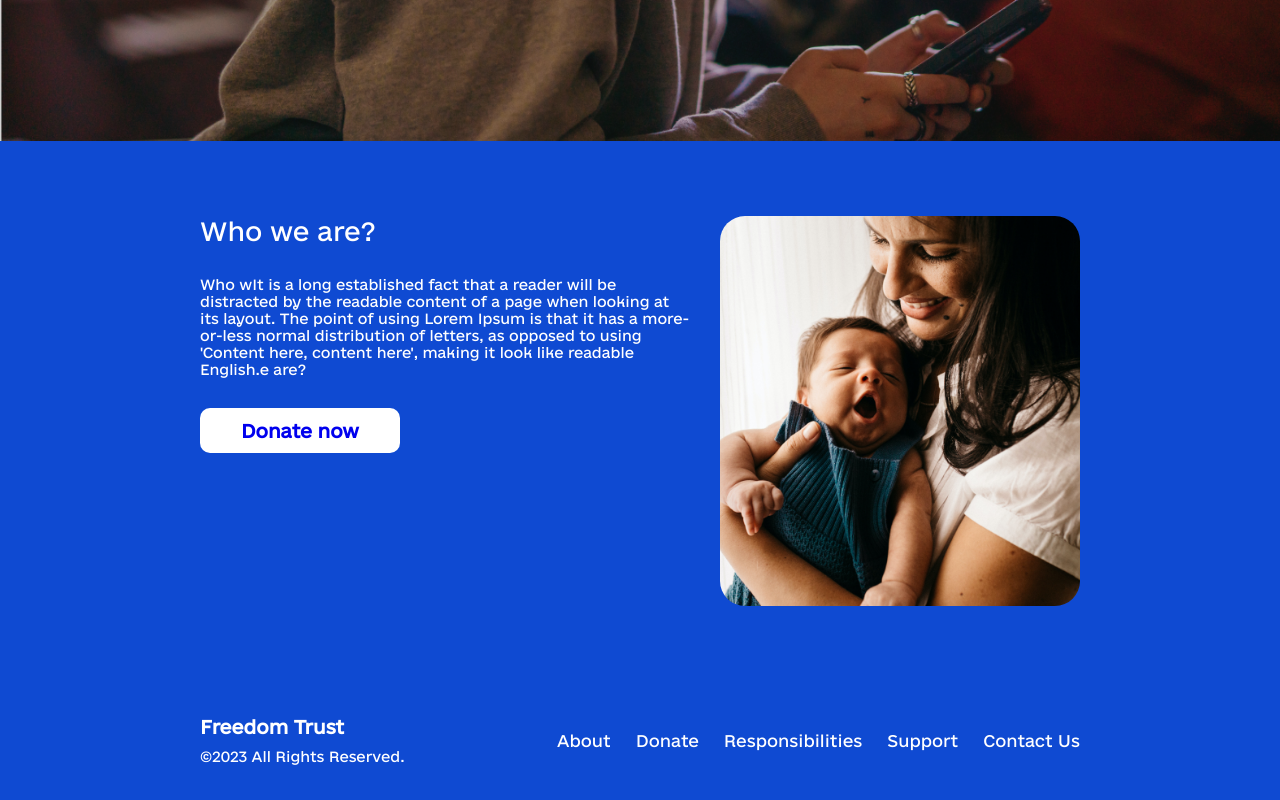
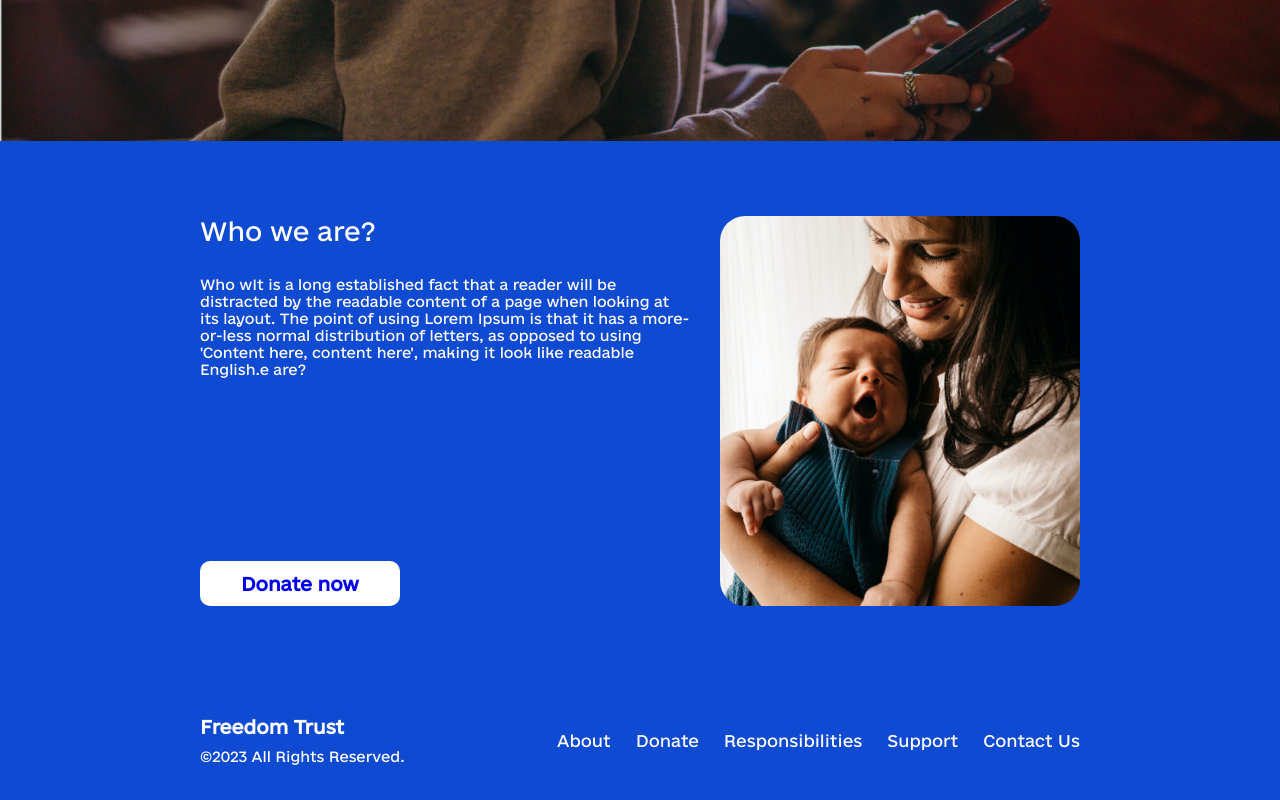
Before and after one commit to yanzhabko/freedom-trust, a Next.js app: page / in a window 1280 px wide. Shown: the part 559-1359 px from the top of the page. Built offline with nearby package versions, Linux system fonts and the light colour scheme.

Commit message:
fix button

```diff
--- a/sections/home_page/DonateSection.module.scss
+++ b/sections/home_page/DonateSection.module.scss
@@ -56,11 +56,23 @@
     display: flex;
     flex-direction: column;
     align-items: center;
+    justify-content: space-between;
     gap: 30px;
 
     @include for-size(tablet) {
       align-items: start;
     }
+
+    &__container {
+      display: flex;
+      flex-direction: column;
+      align-items: center;
+      gap: 20px;
+      @include for-size(tablet) {
+        gap: 30px;
+        align-items: start;
+      }
+     }
   }
 
   &__text {
@@ -92,6 +104,11 @@
     @include for-size(tablet) {
       width: 200px;
       height: 45px;
+
+    }
+
+    @include for-size(desktop) {
+
     }
 
     &__link {
--- a/sections/home_page/DonateSection.tsx
+++ b/sections/home_page/DonateSection.tsx
@@ -6,23 +6,28 @@ import classNames from "classnames";
 const DonateSection = () => {
   return (
     <section className={styles.donate}>
-      <div className={classNames(styles.donate__container , styles.container)}>
+      <div className={classNames(styles.donate__container, styles.container)}>
         <div className={styles.donate__images_container}>
           <div className={styles.donate__images}></div>
         </div>
         <div className={styles.donate__box}>
+          <div className={styles.donate__box__container}>
             <h1>Who we are?</h1>
             <p className={styles.donate__text}>
-            Who wIt is a long established fact that a reader will be distracted
-            by the readable content of a page when looking at its layout. The
-            point of using Lorem Ipsum is that it has a more-or-less normal
-            distribution of letters, as opposed to using 'Content here, content
-            here', making it look like readable English.e are?
+              Who wIt is a long established fact that a reader will be
+              distracted by the readable content of a page when looking at its
+              layout. The point of using Lorem Ipsum is that it has a
+              more-or-less normal distribution of letters, as opposed to using
+              'Content here, content here', making it look like readable
+              English.e are?
             </p>
+          </div>
+          <div>
             <div className={styles.donate__btn}>
               <Link href="/donate" className={styles.donate__btn__link}>
                 Donate now
               </Link>
+            </div>
           </div>
         </div>
       </div>
```
Lines whose indentation alone changed are shown as unchanged.
